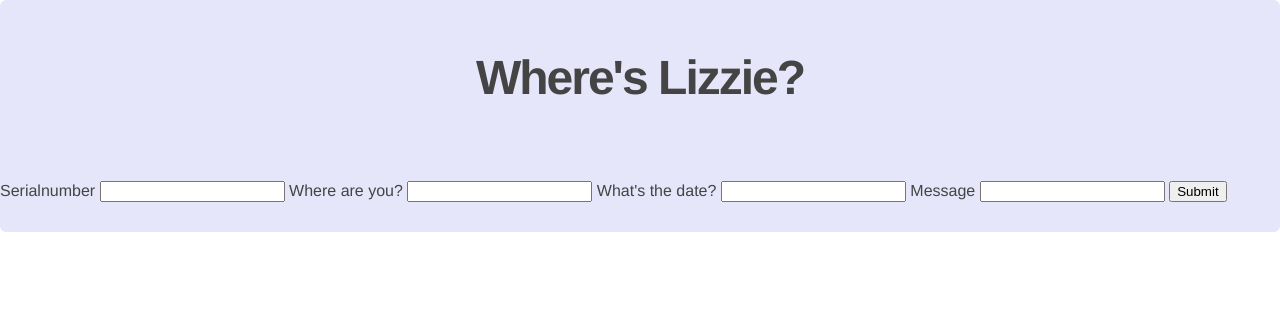
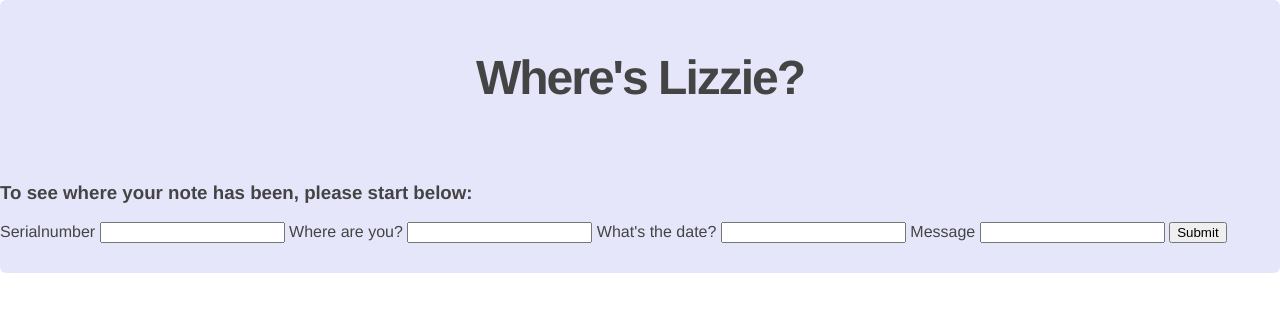
Before and after one commit to hhadl001/Where-sLizzie-, a Flask app: page / in a window 1280 px wide. Shown: the top 312 px of the page. Run offline with Flask 2, Linux system fonts and the light colour scheme; some libraries are stand-ins or nearby versions.

Commit message:
Added instructions

```diff
--- a/templates/index.html
+++ b/templates/index.html
@@ -10,7 +10,8 @@
         <div class="home">
             <h2 class="logo">Where's Lizzie?</h1>
             <br>
-            <br>
+            <h3>To see where your note has been, please start below:</h3>
+
 
             <div id="contact-form-2" >
                 <form method="post" action="/recordEntry">
```
